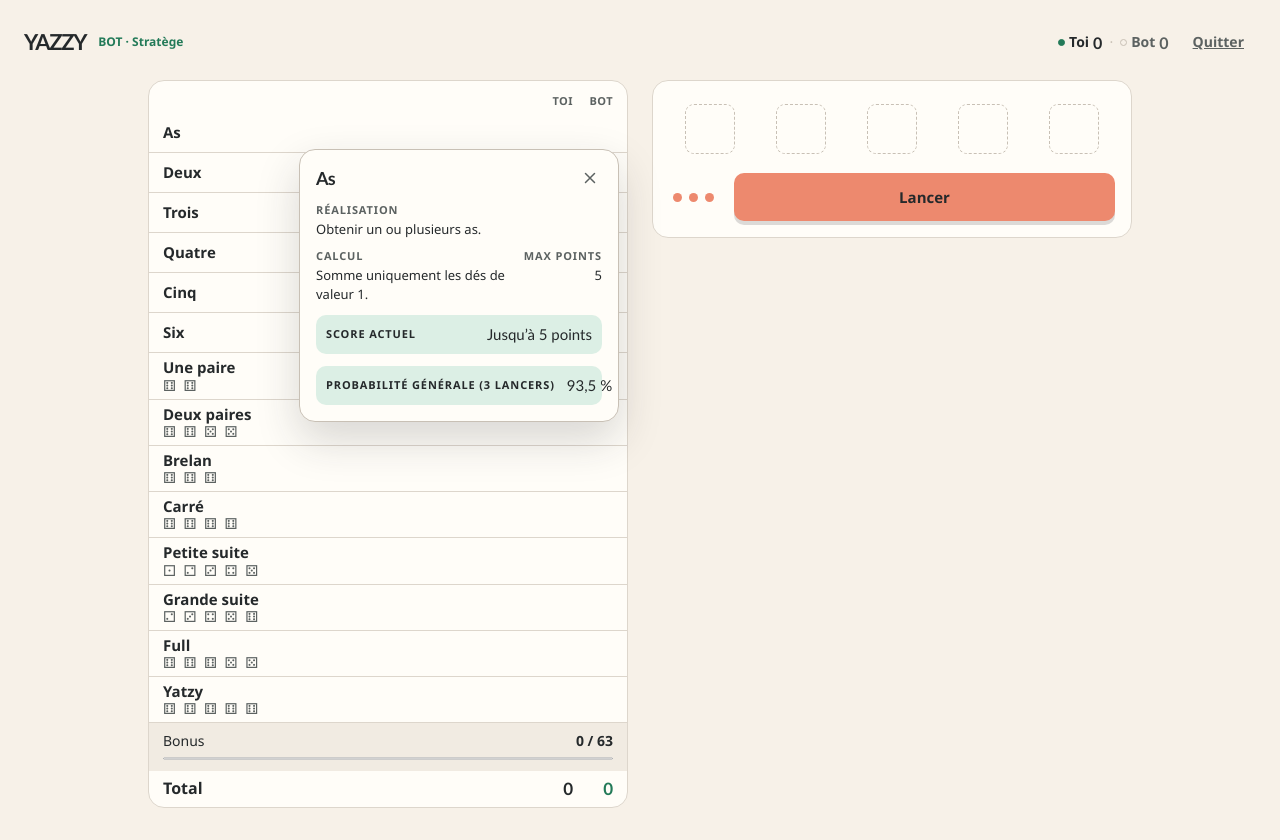
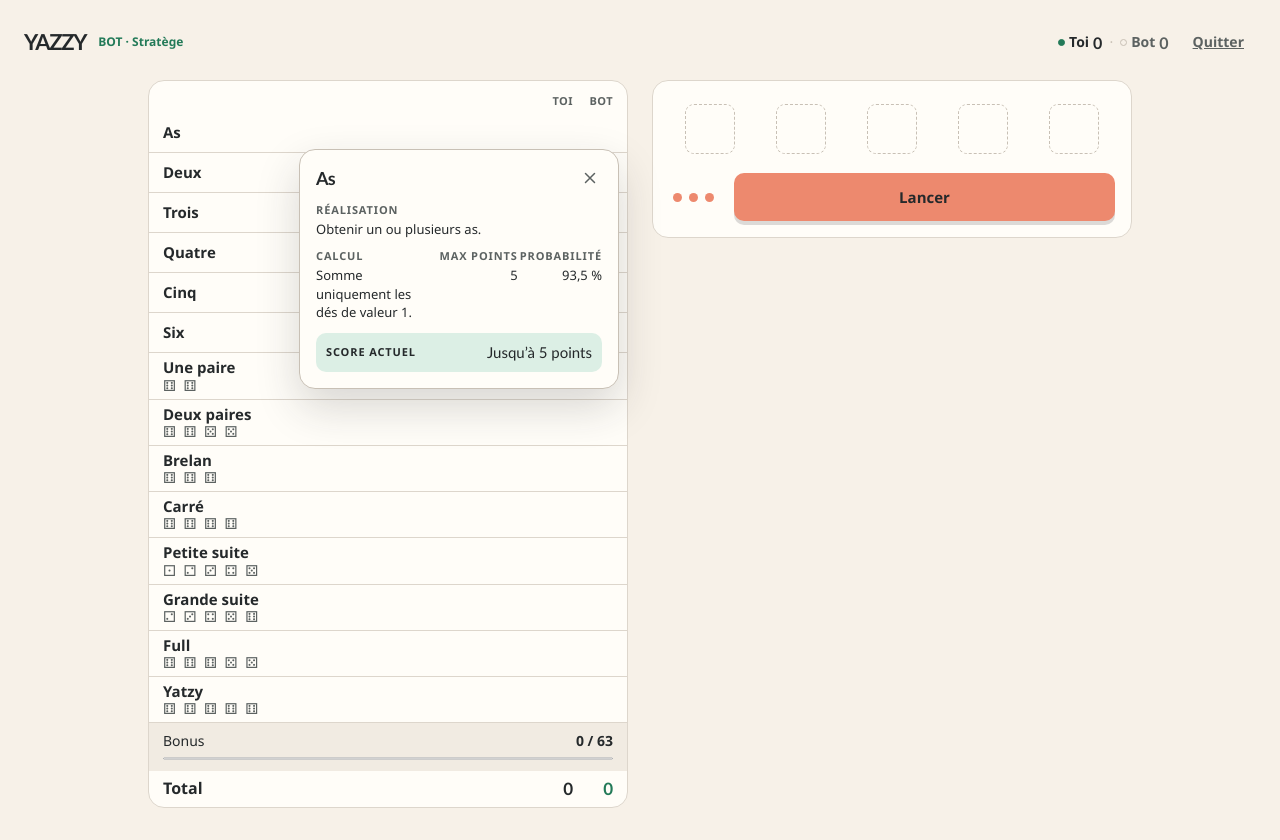
Before and after one commit to Matahari165/yazzy, a Next.js app: page /game in a window 1280 px wide. Both pictures are taken after a click on the button "As". Built offline with nearby package versions, Linux system fonts and the light colour scheme.

Commit message:
Compacter la fiche de probabilite

```diff
--- a/src/app/globals.css
+++ b/src/app/globals.css
@@ -502,7 +502,9 @@ h3 { font-size: 18px; line-height: 1.2; }
 .score-help-details { display: grid; gap: 10px; margin: 0; }
 .score-help-details div { display: grid; gap: 2px; }
 .score-help-calculation { display: grid !important; grid-template-columns: minmax(0, 1fr) auto; gap: 16px !important; align-items: start; }
-.score-help-calculation > div:last-child { min-width: 76px; text-align: right; }
+.score-help-metrics { display: flex !important; flex-wrap: nowrap; gap: 14px; min-width: 0; text-align: right; }
+.score-help-metrics > div { min-width: 0; }
+.score-help-metrics dd { white-space: nowrap; }
 .score-help-details dt { color: var(--ink-soft); font-size: 11px; font-weight: 800; letter-spacing: 0.08em; text-transform: uppercase; }
 .score-help-details dd { margin: 0; color: var(--ink); font-size: 13px; line-height: 1.4; }
 .score-help-details .score-help-result { grid-template-columns: auto minmax(0, 1fr); align-items: center; gap: 12px; margin-top: 2px; padding: 9px 10px; background: var(--green-soft); border-radius: var(--radius-sm); }
--- a/src/components/ScoreHelpPopover.tsx
+++ b/src/components/ScoreHelpPopover.tsx
@@ -102,18 +102,20 @@ export function ScoreHelpPopover({
             <dt>Calcul</dt>
             <dd>{category.scoring}</dd>
           </div>
-          <div>
-            <dt>Max points</dt>
-            <dd>{category.maximumScore}</dd>
+          <div className="score-help-metrics">
+            <div>
+              <dt>Max points</dt>
+              <dd>{category.maximumScore}</dd>
+            </div>
+            <div>
+              <dt>Probabilité</dt>
+              <dd>{percent.format(generalProbability(category.id))}</dd>
+            </div>
           </div>
         </div>
         <div className="score-help-result">
           <dt>Score actuel</dt>
           <dd>{scoreText}</dd>
-        </div>
-        <div className="score-help-result">
-          <dt>Probabilité générale (3 lancers)</dt>
-          <dd>{percent.format(generalProbability(category.id))}</dd>
         </div>
       </dl>
       {scoreAction && scorePoints !== null && scorePoints !== undefined && (
```
